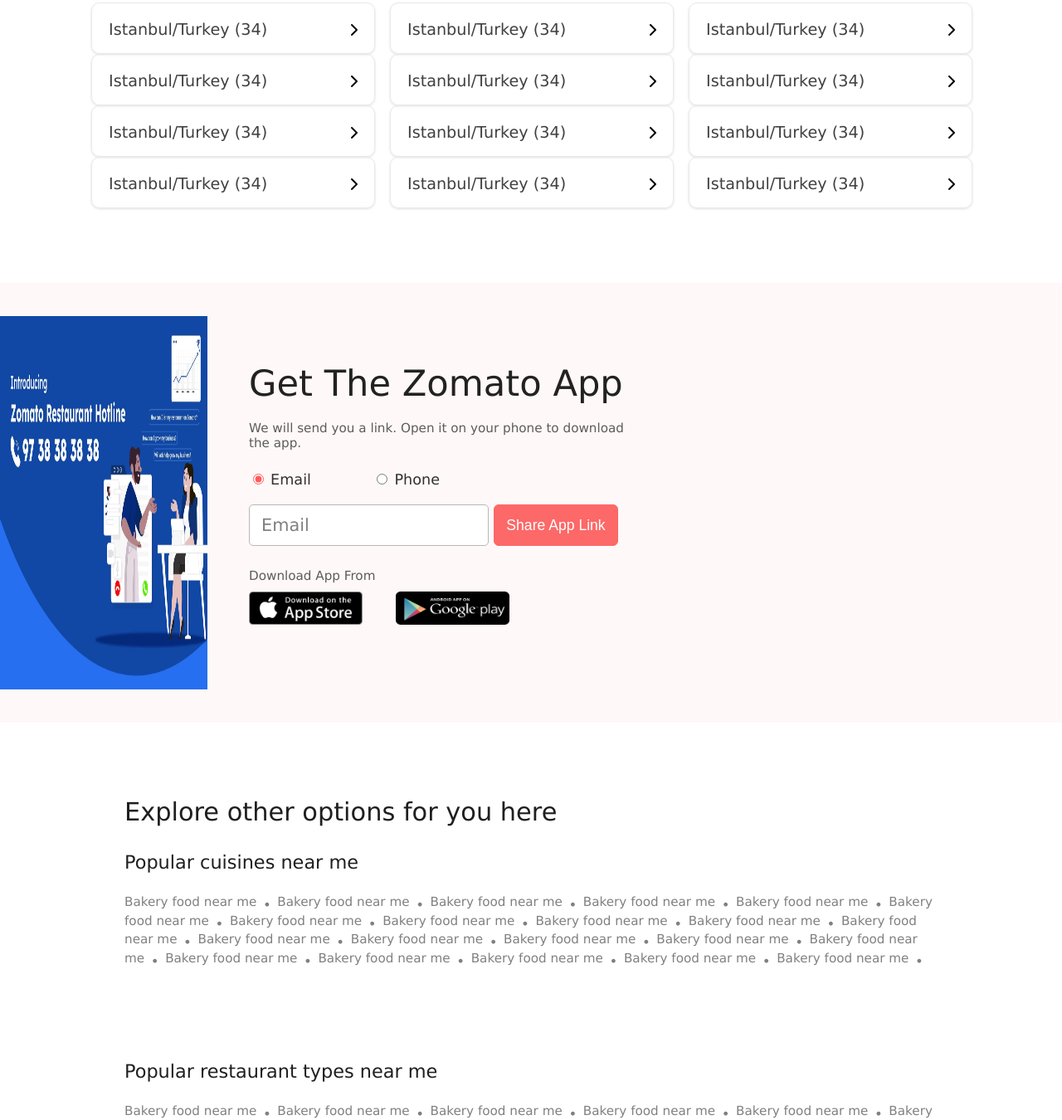
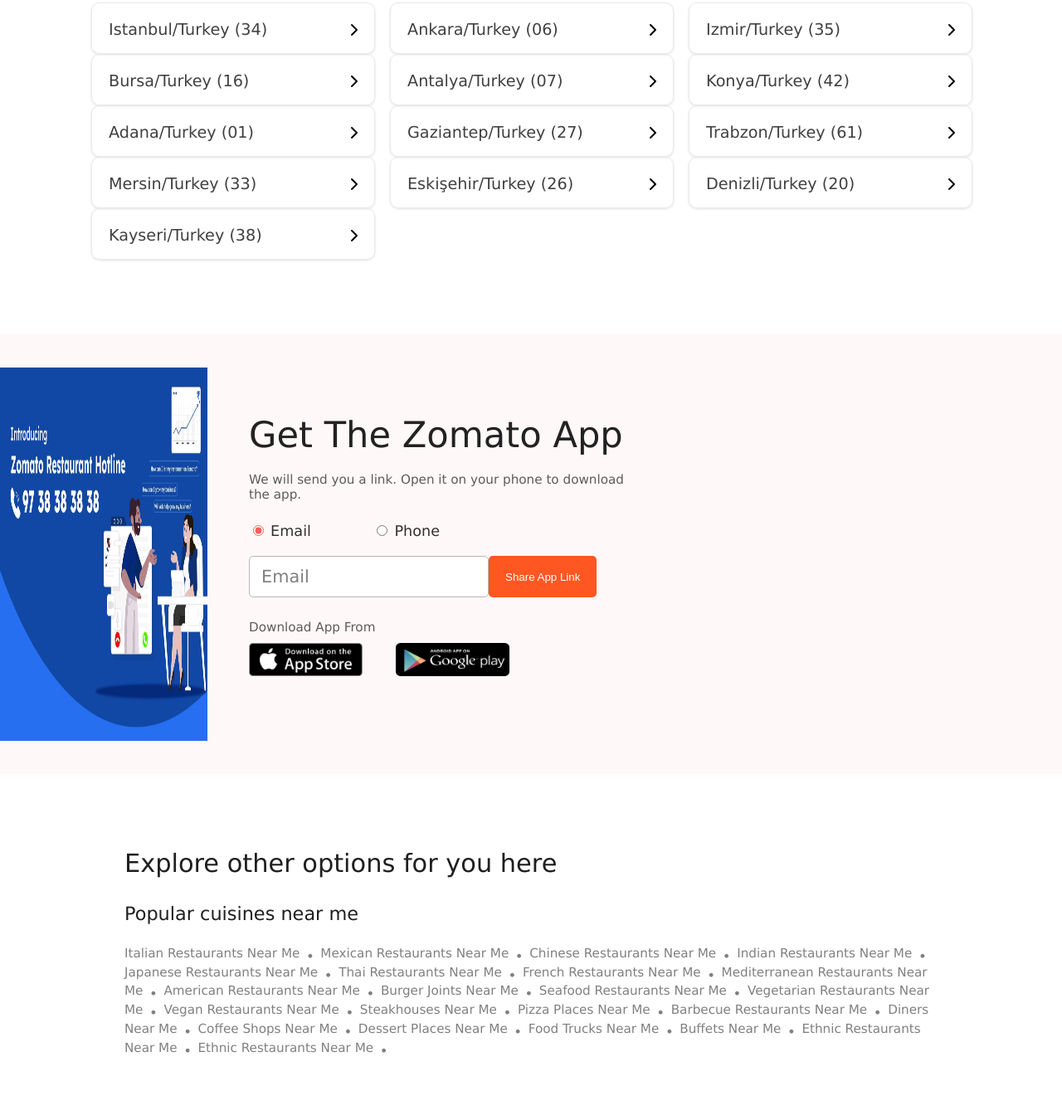
Before and after one commit to grbzemir/Zomato-Clone-using-HTML-CSS-and-JavaScript, a plain HTML site: page index.html in a window 1280 px wide. Shown: the part 1450-2800 px from the top of the page at 83% size. Drawn offline with Linux system fonts and the light colour scheme.

Commit message:
Javascript codes

```diff
--- a/index.html
+++ b/index.html
@@ -24,7 +24,7 @@
                 </ul>
             </div>
             <div class="head">
-                <img class="logo" src="images/zomato.png" alt="logo">
+                <img class="logo" src="images/zomato.png" alt="">
                 <h3>Discover the best food & drinks in Istanbul</h3>
                 <div class="search">
                     <i class="fas fa-map-marker-alt"></i>
@@ -94,57 +94,50 @@
 
             <h1>
     Popular Localities in and around
-                <strong>Istanbul/Turkey</strong></h1>
+    <strong>Istanbul/Turkey</strong>
+</h1>
 <div class="sec-4">
     <div class="box-2">
-                    <div><span>Istanbul/Turkey (34)</span><i
-                            class="fas fa-chevron-right"></i></div>
+        <div><span>Istanbul/Turkey (34)</span><i class="fas fa-chevron-right"></i></div>
     </div>
     <div class="box-2">
-                    <div><span>Istanbul/Turkey (34)</span><i
-                            class="fas fa-chevron-right"></i></div>
+        <div><span>Ankara/Turkey (06)</span><i class="fas fa-chevron-right"></i></div>
     </div>
     <div class="box-2">
-                    <div><span>Istanbul/Turkey (34)</span><i
-                            class="fas fa-chevron-right"></i></div>
+        <div><span>Izmir/Turkey (35)</span><i class="fas fa-chevron-right"></i></div>
     </div>
     <div class="box-2">
-                    <div><span>Istanbul/Turkey (34)</span><i
-                            class="fas fa-chevron-right"></i></div>
+        <div><span>Bursa/Turkey (16)</span><i class="fas fa-chevron-right"></i></div>
     </div>
     <div class="box-2">
-                    <div><span>Istanbul/Turkey (34)</span><i
-                            class="fas fa-chevron-right"></i></div>
+        <div><span>Antalya/Turkey (07)</span><i class="fas fa-chevron-right"></i></div>
     </div>
     <div class="box-2">
-                    <div><span>Istanbul/Turkey (34)</span><i
-                            class="fas fa-chevron-right"></i></div>
+        <div><span>Konya/Turkey (42)</span><i class="fas fa-chevron-right"></i></div>
     </div>
     <div class="box-2">
-                    <div><span>Istanbul/Turkey (34)</span><i
-                            class="fas fa-chevron-right"></i></div>
+        <div><span>Adana/Turkey (01)</span><i class="fas fa-chevron-right"></i></div>
     </div>
     <div class="box-2">
-                    <div><span>Istanbul/Turkey (34)</span><i
-                            class="fas fa-chevron-right"></i></div>
+        <div><span>Gaziantep/Turkey (27)</span><i class="fas fa-chevron-right"></i></div>
     </div>
     <div class="box-2">
-                    <div><span>Istanbul/Turkey (34)</span><i
-                            class="fas fa-chevron-right"></i></div>
+        <div><span>Trabzon/Turkey (61)</span><i class="fas fa-chevron-right"></i></div>
     </div>
     <div class="box-2">
-                    <div><span>Istanbul/Turkey (34)</span><i
-                            class="fas fa-chevron-right"></i></div>
+        <div><span>Mersin/Turkey (33)</span><i class="fas fa-chevron-right"></i></div>
     </div>
     <div class="box-2">
-                    <div><span>Istanbul/Turkey (34)</span><i
-                            class="fas fa-chevron-right"></i></div>
+        <div><span>Eskişehir/Turkey (26)</span><i class="fas fa-chevron-right"></i></div>
     </div>
     <div class="box-2">
-                    <div><span>Istanbul/Turkey (34)</span><i
-                            class="fas fa-chevron-right"></i></div>
+        <div><span>Denizli/Turkey (20)</span><i class="fas fa-chevron-right"></i></div>
+    </div>
+    <div class="box-2">
+        <div><span>Kayseri/Turkey (38)</span><i class="fas fa-chevron-right"></i></div>
     </div>
 </div>
+
         </h1>
     </section>
 
@@ -153,7 +146,8 @@
             <img src="images/contact.jpg" alt="Contact Image">
             <div class="address">
                 <h2>Get The Zomato App</h2>
-            <p>We will send you a link. Open it on your phone to download the app.</p>
+                <p>We will send you a link. Open it on your phone to download
+                    the app.</p>
                 <div class="flex radio">
                     <div>
                         <input type="radio" name="fill" id="email" checked>
@@ -172,7 +166,8 @@
                 <p class="download">Download App From</p>
                 <div class="flex app">
                     <img src="images/download.png" alt="Download from Store">
-                <img src="images/download1.png" alt="Download from Another Store">
+                    <img src="images/download1.png"
+                        alt="Download from Another Store">
                 </div>
             </div>
         </div>
@@ -182,47 +177,51 @@
             <h1>Explore other options for you here</h1>
             <h4>Popular cuisines near me</h4>
             <div>
-                <a href="#">Bakery food near me</a>
+                 <a href="#">Italian Restaurants Near Me</a>
         <i class="fas fa-circle"></i>
-                <a href="#">Bakery food near me</a>
+        <a href="#">Mexican Restaurants Near Me</a>
         <i class="fas fa-circle"></i>
-                <a href="#">Bakery food near me</a>
+        <a href="#">Chinese Restaurants Near Me</a>
         <i class="fas fa-circle"></i>
-                <a href="#">Bakery food near me</a>
+        <a href="#">Indian Restaurants Near Me</a>
         <i class="fas fa-circle"></i>
-                <a href="#">Bakery food near me</a>
+        <a href="#">Japanese Restaurants Near Me</a>
         <i class="fas fa-circle"></i>
-                <a href="#">Bakery food near me</a>
+        <a href="#">Thai Restaurants Near Me</a>
         <i class="fas fa-circle"></i>
-                <a href="#">Bakery food near me</a>
+        <a href="#">French Restaurants Near Me</a>
         <i class="fas fa-circle"></i>
-                <a href="#">Bakery food near me</a>
+        <a href="#">Mediterranean Restaurants Near Me</a>
         <i class="fas fa-circle"></i>
-                <a href="#">Bakery food near me</a>
+        <a href="#">American Restaurants Near Me</a>
         <i class="fas fa-circle"></i>
-                <a href="#">Bakery food near me</a>
+        <a href="#">Burger Joints Near Me</a>
         <i class="fas fa-circle"></i>
-                <a href="#">Bakery food near me</a>
+        <a href="#">Seafood Restaurants Near Me</a>
         <i class="fas fa-circle"></i>
-                <a href="#">Bakery food near me</a>
+        <a href="#">Vegetarian Restaurants Near Me</a>
         <i class="fas fa-circle"></i>
-                <a href="#">Bakery food near me</a>
+        <a href="#">Vegan Restaurants Near Me</a>
         <i class="fas fa-circle"></i>
-                <a href="#">Bakery food near me</a>
+        <a href="#">Steakhouses Near Me</a>
         <i class="fas fa-circle"></i>
-                <a href="#">Bakery food near me</a>
+        <a href="#">Pizza Places Near Me</a>
         <i class="fas fa-circle"></i>
-                <a href="#">Bakery food near me</a>
+        <a href="#">Barbecue Restaurants Near Me</a>
         <i class="fas fa-circle"></i>
-                <a href="#">Bakery food near me</a>
+        <a href="#">Diners Near Me</a>
         <i class="fas fa-circle"></i>
-                <a href="#">Bakery food near me</a>
+        <a href="#">Coffee Shops Near Me</a>
         <i class="fas fa-circle"></i>
-                <a href="#">Bakery food near me</a>
+        <a href="#">Dessert Places Near Me</a>
         <i class="fas fa-circle"></i>
-                <a href="#">Bakery food near me</a>
+        <a href="#">Food Trucks Near Me</a>
         <i class="fas fa-circle"></i>
-                <a href="#">Bakery food near me</a>
+        <a href="#">Buffets Near Me</a>
+        <i class="fas fa-circle"></i>
+        <a href="#">Ethnic Restaurants Near Me</a>
+        <i class="fas fa-circle"></i>
+        <a href="#">Ethnic Restaurants Near Me</a>
         <i class="fas fa-circle"></i>
             </div>
         </div>
@@ -230,49 +229,51 @@
         <div class="sec-6">
             <h4>Popular restaurant types near me</h4>
             <div>
-                <a href="#">Bakery food near me</a>
+                 <a href="#">Italian Restaurants Near Me</a>
         <i class="fas fa-circle"></i>
-                 <a href="#">Bakery food near me</a>
+        <a href="#">Mexican Restaurants Near Me</a>
         <i class="fas fa-circle"></i>
-                <a href="#">Bakery food near me</a>
+        <a href="#">Chinese Restaurants Near Me</a>
         <i class="fas fa-circle"></i>
-                <a href="#">Bakery food near me</a>
+        <a href="#">Indian Restaurants Near Me</a>
         <i class="fas fa-circle"></i>
-                <a href="#">Bakery food near me</a>
+        <a href="#">Japanese Restaurants Near Me</a>
         <i class="fas fa-circle"></i>
-                <a href="#">Bakery food near me</a>
+        <a href="#">Thai Restaurants Near Me</a>
         <i class="fas fa-circle"></i>
-                <a href="#">Bakery food near me</a>
+        <a href="#">French Restaurants Near Me</a>
         <i class="fas fa-circle"></i>
-                <a href="#">Bakery food near me</a>
+        <a href="#">Mediterranean Restaurants Near Me</a>
         <i class="fas fa-circle"></i>
-                <a href="#">Bakery food near me</a>
+        <a href="#">American Restaurants Near Me</a>
         <i class="fas fa-circle"></i>
-                <a href="#">Bakery food near me</a>
+        <a href="#">Burger Joints Near Me</a>
         <i class="fas fa-circle"></i>
-                <a href="#">Bakery food near me</a>
+        <a href="#">Seafood Restaurants Near Me</a>
         <i class="fas fa-circle"></i>
-                <a href="#">Bakery food near me</a>
+        <a href="#">Vegetarian Restaurants Near Me</a>
         <i class="fas fa-circle"></i>
-                <a href="#">Bakery food near me</a>
+        <a href="#">Vegan Restaurants Near Me</a>
         <i class="fas fa-circle"></i>
-                <a href="#">Bakery food near me</a>
+        <a href="#">Steakhouses Near Me</a>
         <i class="fas fa-circle"></i>
-                <a href="#">Bakery food near me</a>
+        <a href="#">Pizza Places Near Me</a>
         <i class="fas fa-circle"></i>
-                <a href="#">Bakery food near me</a>
+        <a href="#">Barbecue Restaurants Near Me</a>
         <i class="fas fa-circle"></i>
-                <a href="#">Bakery food near me</a>
+        <a href="#">Diners Near Me</a>
         <i class="fas fa-circle"></i>
-                <a href="#">Bakery food near me</a>
+        <a href="#">Coffee Shops Near Me</a>
         <i class="fas fa-circle"></i>
-                <a href="#">Bakery food near me</a>
+        <a href="#">Dessert Places Near Me</a>
         <i class="fas fa-circle"></i>
-                <a href="#">Bakery food near me</a>
+        <a href="#">Food Trucks Near Me</a>
         <i class="fas fa-circle"></i>
-                <a href="#">Bakery food near me</a>
+        <a href="#">Buffets Near Me</a>
         <i class="fas fa-circle"></i>
-                <a href="#">Bakery food near me</a>
+        <a href="#">Ethnic Restaurants Near Me</a>
+        <i class="fas fa-circle"></i>
+        <a href="#">Ethnic Restaurants Near Me</a>
         <i class="fas fa-circle"></i>
             </div>
         </div>
@@ -280,31 +281,99 @@
             <h4>Top Restaurant Chains</h4>
             <div class="end-column">
         <a href="#">Bakery food near me</a>
-                <a href="#">Bakery food near me</a>
-                <a href="#">Bakery food near me</a>
-                <a href="#">Bakery food near me</a>
-                <a href="#">Bakery food near me</a>
-                <a href="#">Bakery food near me</a>
-                <a href="#">Bakery food near me</a>
-                <a href="#">Bakery food near me</a>
-                <a href="#">Bakery food near me</a>
-                <a href="#">Bakery food near me</a>
-                <a href="#">Bakery food near me</a>
-                <a href="#">Bakery food near me</a>
-                <a href="#">Bakery food near me</a>
-                <a href="#">Bakery food near me</a>
-                <a href="#">Bakery food near me</a>
-                <a href="#">Bakery food near me</a>
-                <a href="#">Bakery food near me</a>
-                <a href="#">Bakery food near me</a>
-                <a href="#">Bakery food near me</a>
-                <a href="#">Bakery food near me</a>
-                <a href="#">Bakery food near me</a>
-                <a href="#">Bakery food near me</a>
-                <a href="#">Bakery food near me</a>
-                <a href="#">Bakery food near me</a>
-                <a href="#">Bakery food near me</a>
+        <a href="#">Italian food near me</a>
+        <a href="#">Chinese food near me</a>
+        <a href="#">Indian food near me</a>
+        <a href="#">Mexican food near me</a>
+        <a href="#">Japanese food near me</a>
+        <a href="#">Thai food near me</a>
+        <a href="#">Seafood near me</a>
+        <a href="#">American food near me</a>
+        <a href="#">French food near me</a>
+        <a href="#">Mediterranean food near me</a>
+        <a href="#">Steakhouse near me</a>
+        <a href="#">Vegetarian food near me</a>
+        <a href="#">Vegan food near me</a>
+        <a href="#">Barbecue near me</a>
+        <a href="#">Burger near me</a>
+        <a href="#">Sushi near me</a>
+        <a href="#">Pasta near me</a>
+        <a href="#">Pizza near me</a>
+        <a href="#">Dessert near me</a>
+        <a href="#">Coffee near me</a>
+        <a href="#">Brunch near me</a>
+        <a href="#">Diner near me</a>
+        <a href="#">Sandwich near me</a>
+        <a href="#">Fish near me</a>
             </div>
+        </div>
+    </section>
+
+   <section class="footer">
+    <div class="sec-7">
+        <div class="first">
+            <div>
+                <img src="images/images.jpg" alt="Company Logo">
+            </div>
+            <div class="first-1">
+                <div>
+                    <span>Turkey</span>
+                </div>
+                <div>
+                    <span>English</span>
+                </div>
+            </div>
+        </div>
+
+        <div class="section">
+            <div>
+                <h4>Company</h4>
+                <a href="#">Who We Are</a>
+                <a href="#">Blog</a>
+                <a href="#">Careers</a>
+                <a href="#">Report Fraud</a>
+                <a href="#">Contact</a>
+                <a href="#">Investor Relations</a>
+            </div>
+            <div>
+                <h4>For Foodies</h4>
+                <a href="#">Code of Conduct</a>
+                <a href="#">Community</a>
+                <a href="#">Blogger Help</a>
+                <a href="#">Mobile Apps</a>
+            </div>
+            <div>
+                <h4>For Restaurants</h4>
+                <a href="#">Add Restaurant</a>
+                <a href="#">Claim Your Listing</a>
+                <a href="#">Business App</a>
+                <a href="#">Restaurant Widgets</a>
+                <a href="#">Products for Businesses</a>
+            </div>
+            <div>
+                <h4>For You</h4>
+                <a href="#">Privacy</a>
+                <a href="#">Terms</a>
+                <a href="#">Security</a>
+                <a href="#">Sitemap</a>
+                <a href="#">Accessibility</a>
+            </div>
+
+            <div class="box-4">
+                <h4>Social Links</h4>
+                <div>
+                    <i class="fab fa-facebook-f"></i>
+                    <i class="fab fa-twitter"></i>
+                    <i class="fab fa-instagram"></i>
+                    <i class="fab fa-linkedin"></i>
+                </div>
+
+                <img src="images/download.png" alt="Download from Store">
+                <img src="images/download1.png" alt="Download from Another Store">
+            </div>
+        </div>
+        <hr>
+        <p class="third">&copy; 2024 Emircan Gürbüz Channel. All Rights Reserved.</p>
     </div>
 </section>
 
--- a/script.js
+++ b/script.js
@@ -0,0 +1,76 @@
+// // script.js
+
+// document.addEventListener('DOMContentLoaded', () => {
+//     // 'Share App Link' butonunu seçin
+//     const button = document.querySelector('.email button');
+
+//     if (button) {
+//         button.addEventListener('click', () => {
+//             alert('App link has been shared!');
+//         });
+//     }
+// });
+
+// // script.js
+
+// document.addEventListener('DOMContentLoaded', () => {
+//     const heading = document.querySelector('header h3');
+
+//     if (heading) {
+//         heading.textContent = 'Welcome to Zomato - Discover the best in Istanbul';
+//     }
+// });
+
+
+// // script.js
+
+// document.addEventListener('DOMContentLoaded', () => {
+//     const searchInput = document.querySelector('.search input');
+
+//     if (searchInput) {
+//         searchInput.addEventListener('input', (event) => {
+//             const query = event.target.value;
+//             console.log('Searching for:', query);
+//             // Burada gerçek arama işlevselliğini uygulayabilirsiniz
+//         });
+//     }
+// });
+
+
+const input = document.querySelector('input');
+const email = document.querySelector('.place');
+input.addEventListener('click', function () {
+    email.classList.add('small');
+    email.classList.remove('place');
+    console.log('clicked');
+
+});
+
+document.addEventListener('DOMContentLoaded', function () {
+    const emailInput = document.getElementById('email-input');
+    const emailLabel = document.querySelector('.email .place');
+
+    emailInput.addEventListener('focus', function () {
+        emailLabel.style.display = 'none';
+    });
+
+    emailInput.addEventListener('blur', function () {
+        if (emailInput.value === '') {
+            emailLabel.style.display = 'block';
+        }
+    });
+});
+
+document.addEventListener('DOMContentLoaded', function () {
+    const shareButton = document.querySelector('.email button');
+
+    shareButton.addEventListener('click', function () {
+        const email = document.getElementById('email-input').value;
+        if (email) {
+            alert(`App link has been sent to ${email}`);
+            // Burada email gönderme işlemini gerçekleştirebilirsiniz
+        } else {
+            alert('Please enter your email address.');
+        }
+    });
+});
--- a/style.css
+++ b/style.css
@@ -380,13 +380,25 @@
 }
 
 .email button {
-    width: 150px;
-    border-radius: 6px;
-    border: 1px solid rgb(252, 104, 104);
-    background-color: rgb(253, 104, 104);
-    font-size: 1.1rem;
-    margin-left: 6px;
+    background-color: #ff5722;
+    /* Butonun arka plan rengini belirler */
     color: white;
+    /* Buton üzerindeki metnin rengini belirler */
+    border: none;
+    /* Butonun kenar çizgilerini kaldırır */
+    padding: 10px 20px;
+    /* Butonun iç padding'ini ayarlar */
+    border-radius: 5px;
+    /* Butonun köşelerini yuvarlatır */
+    cursor: pointer;
+    /* Butona üzerine gelindiğinde el işareti gösterir */
+    transition: background-color 0.3s;
+    /* Hover efekti için geçiş süresi ayarları */
+}
+
+.email button:hover {
+    background-color: #e64a19;
+    /* Hover durumunda butonun arka plan rengini değiştirir */
 }
 
 .download {
@@ -441,3 +453,79 @@
     margin: 15px 0;
 
 }
+
+.first img {
+    width: 128px;
+    height: 32px;
+}
+
+.sec-7 {
+    padding: 40px 120px;
+    background-color: rgb(244, 244, 253);
+}
+
+.first {
+    display: flex;
+    justify-content: space-between;
+}
+
+.first-1 {
+    display: flex;
+}
+
+.first-1 span {
+    padding: 10px;
+    border: 1px solid black;
+    border-radius: 5px;
+    margin-right: 20px;
+    font-weight: 400;
+}
+
+.section {
+    display: flex;
+    justify-content: space-around;
+    margin: 30px 0;
+}
+
+.section div {
+    width: 200px;
+}
+
+.section h4 {
+    font-weight: lighter;
+    color: rgb(22, 22, 22);
+    white-space: nowrap;
+}
+
+.section a {
+    display: inline-block;
+    width: 200px;
+    margin-bottom: 7px;
+    white-space: nowrap;
+    text-decoration: none;
+    color: gray;
+    font-size: 0.9rem;
+}
+
+.section img {
+    width: 137px;
+    height: 40px;
+    margin-top: 11px;
+    cursor: pointer;
+}
+
+.box-4 {
+    display: flex;
+    flex-direction: column;
+}
+
+.box-4 i {
+    margin-left: 5px;
+    margin-bottom: 5px;
+}
+
+.third {
+    padding: 10px 0;
+    color: gray;
+    font-size: 0.7rem;
+}
```
Lines whose indentation alone changed are shown as unchanged.
